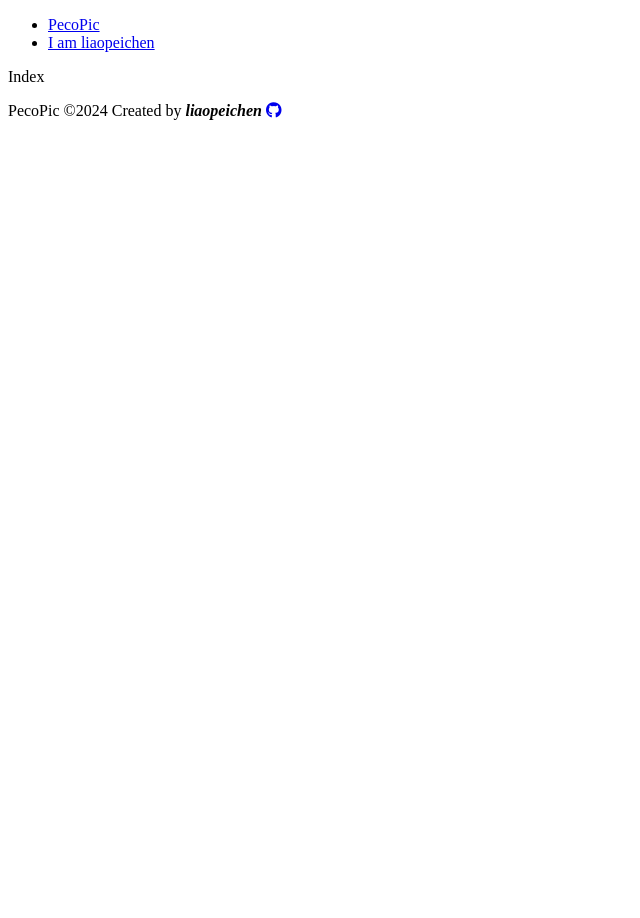
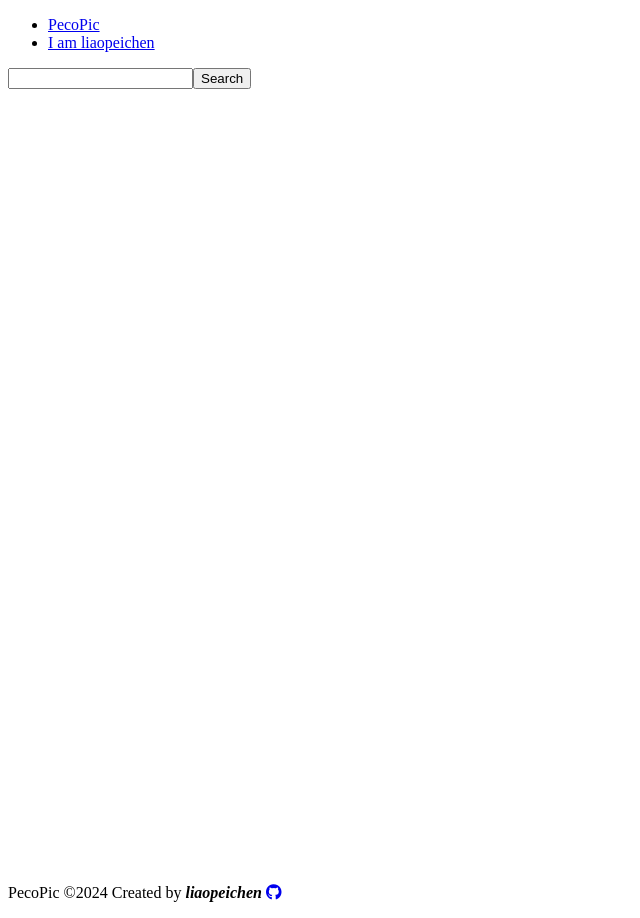
Before and after one commit to liaopeichen/pecopic-image-search-engine, a React (Vite) app: page / in a window 1280 px wide. Shown: the whole page, without its empty margins (0-640 px from the left). Before the commit the page ends 800 px from the top, so only its background shows below. Built offline with nearby package versions, Linux system fonts and the light colour scheme.

Commit message:
refactor: restructure project by moving Index, Layout, PageNotFound into pages folder and update imports; create SearchInput component and integrate with Index

```diff
--- a/src/App.jsx
+++ b/src/App.jsx
@@ -1,7 +1,7 @@
 import { BrowserRouter, Routes, Route } from "react-router-dom";
-import Layout from "./components/Layout";
-import Index from "./components/Index";
-import PageNotFound from "./components/PageNotFound";
+import Layout from "./pages/Layout";
+import Index from "./pages/Index";
+import PageNotFound from "./pages/PageNotFound";
 
 function App() {
   return (
--- a/src/components/Index.jsx
+++ /dev/null
@@ -1,3 +0,0 @@
-export default function Index() {
-  return <div>Index</div>;
-}
--- /dev/null
+++ b/src/components/SearchInput.jsx
@@ -0,0 +1,8 @@
+export default function SearchInput() {
+  return (
+    <div className="search">
+      <input className="input" type="text" />
+      <button>Search</button>
+    </div>
+  );
+}
--- /dev/null
+++ b/src/pages/Index.jsx
@@ -0,0 +1,9 @@
+import SearchInput from "../components/SearchInput";
+
+export default function Index() {
+  return (
+    <div style={{ minHeight: "100vh" }}>
+      <SearchInput />
+    </div>
+  );
+}
--- a/src/components/Layout.jsx
+++ b/src/pages/Layout.jsx
@@ -1,5 +1,5 @@
 import { Outlet, Link } from "react-router-dom";
-import Footer from "./Footer";
+import Footer from "../components/Footer";
 
 export default function Layout() {
   return (
```
Also changed, not shown: src/pages/PageNotFound.jsx (renamed from src/components/PageNotFound.jsx).
